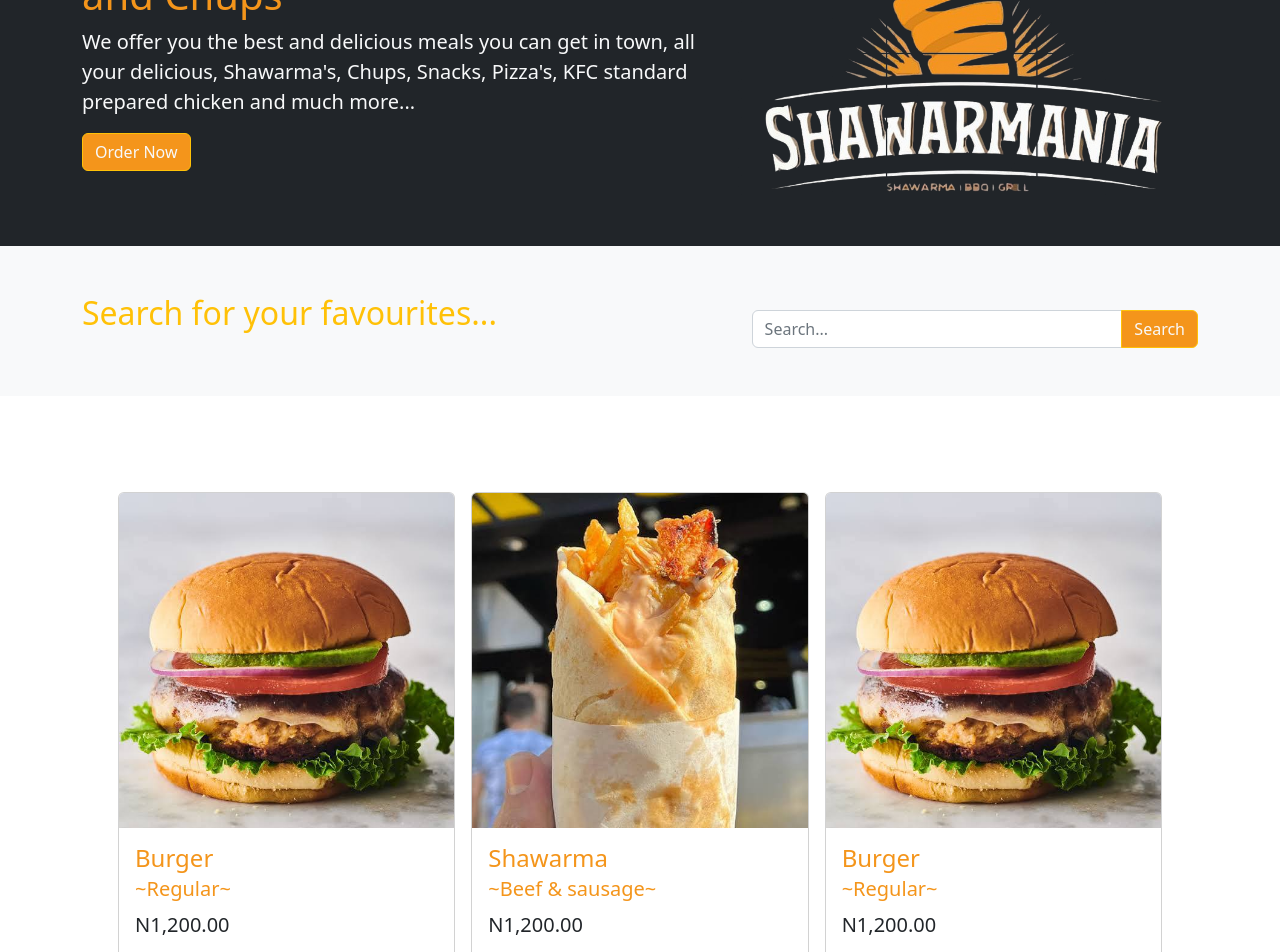
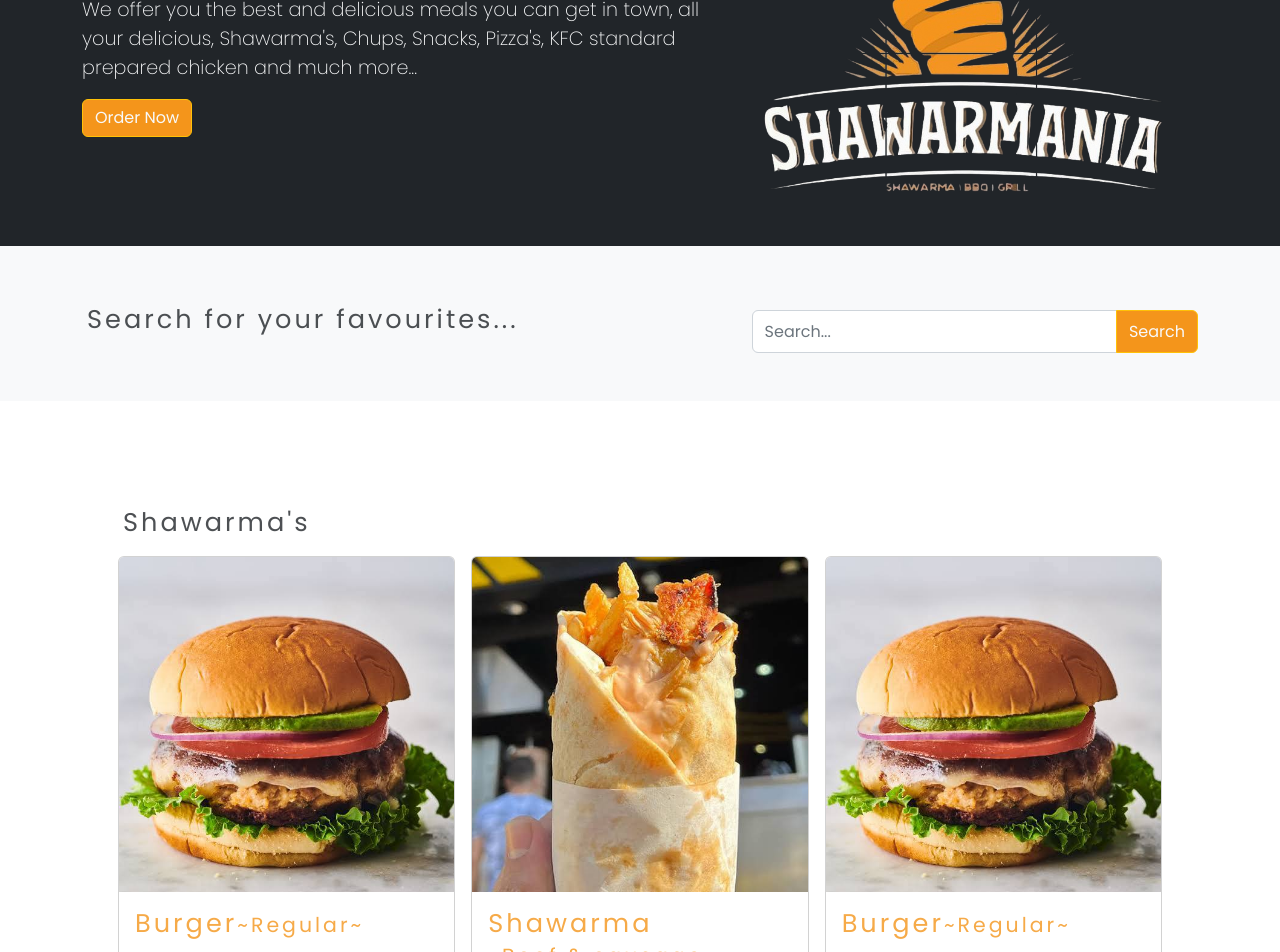
Before and after one commit to Officialibn1/Shawarmania, a React (Create React App) app: page / in a window 1280 px wide. Shown: the part 200-1152 px from the top of the page. Built offline with nearby package versions, Linux system fonts and the light colour scheme.

Commit message:
created new components

```diff
--- a/public/index.html
+++ b/public/index.html
@@ -19,6 +19,11 @@
     <!-- Bootstrap Icons CDN link -->
     <link rel="stylesheet" href="https://cdn.jsdelivr.net/npm/bootstrap-icons@1.3.0/font/bootstrap-icons.css">
 
+    <!-- Google Fonts CDN Link -->
+    <link rel="preconnect" href="https://fonts.googleapis.com">
+    <link rel="preconnect" href="https://fonts.gstatic.com" crossorigin>
+    <link href="https://fonts.googleapis.com/css2?family=Open+Sans:ital,wght@0,300;0,400;0,500;0,600;0,700;1,300;1,400&family=Poppins:ital,wght@0,100;0,200;0,300;0,400;0,500;0,600;0,700;0,800;1,100;1,200;1,300&family=Roboto+Mono:ital,wght@0,100;0,200;0,300;0,400;1,100;1,200;1,300;1,400;1,500;1,600&display=swap" rel="stylesheet">
+
     <title>React App</title>
   </head>
   <body>
--- a/src/Components/Header.jsx
+++ b/src/Components/Header.jsx
@@ -1,4 +1,7 @@
 import React from 'react';
+import { HeaderH1 } from './styles/H1H2H3';
+import { P } from './styles/P';
+
 
 const Header = () => {
     return (
@@ -6,10 +9,10 @@ const Header = () => {
             <div className="container mt-5">
                 <div className="d-lg-flex align-items-center justify-content-center">
                     <div className="text-md-start text-sm-center ">
-                        <h1 className='Text'>Shawarmania Fast Foods, Snacks and Chups</h1>
-                        <p className="lead">
+                        <HeaderH1>Shawarmania Fast Foods, Snacks and Chups</HeaderH1>
+                        <P>
                             We offer you the best and delicious meals you can get in town, all your delicious, Shawarma's, Chups, Snacks, Pizza's, KFC standard prepared chicken and much more...
-                        </p>
+                        </P>
                         <a href='#services' className="btn btn-md bg-theme btn-warning text-light">
                             Order Now
                         </a>
--- a/src/Components/Search.jsx
+++ b/src/Components/Search.jsx
@@ -1,10 +1,15 @@
 import React from 'react';
+import { FoodHeader } from './styles/FoodHeader';
 
 const Search = () => {
     return (
         <section className="bg-light p-lg-5 p-3 mb-5" id='search'>
             <div className="container d-lg-flex justify-content-between">
-                <h2 className='text-warning fw-light'>Search for your favourites...</h2>
+                <FoodHeader>
+                    <h2>
+                        Search for your favourites...
+                    </h2>
+                </FoodHeader>
                 <div className="input-group inputGroup mt-3">
                     <input type="search" className="form-control" placeholder='Search...' />
                     <button className="btn btn-warning text-light">Search</button>
--- a/src/Components/ShawarmaList.jsx
+++ b/src/Components/ShawarmaList.jsx
@@ -1,46 +1,58 @@
 import React from 'react';
+import { FoodHeader } from './styles/FoodHeader';
+import { H1 } from './styles/H1H2H3';
 
 const ShawarmaList = () => {
     return (
       <div className='container p-5' id='services'>
+
+        <FoodHeader>
+          <h1>Shawarma's</h1>
+        </FoodHeader>
+
         <div class="row row-cols-1 row-cols-md-2 row-cols-lg-3 g-3">
+
           <div class="col">
             <div class="card">
               <img src="./images/burger6.jpeg" class="card-img-top bg-light" alt="..." />
               <div class="card-body">
-                <h4 class="card-title Text">Burger <br /><span className='lead'>~Regular~</span></h4>
-                <p class="card-text lead">N1,200.00</p>
+                <H1 class="card-title Text">Burger<span>~Regular~</span></H1>
+                <p class="card-text Number">N1,200.00</p>
               </div>
               <div className="card-footer text-end">
                 <a href="/" className='Text btn btn-warning text-light'>Order Now</a>
               </div>
             </div>
           </div>
+
           <div class="col">
             <div class="card">
               <img src="./images/shawarma.jpeg" class="card-img-top bg-light" alt="..." />
               <div class="card-body">
-                <h4 class="card-title Text">Shawarma <br /><span className='lead'>~Beef & sausage~</span></h4>
-                <p class="card-text lead">N1,200.00</p>
+                <H1 class="card-title Text">Shawarma <br /><span>~Beef & sausage~</span></H1>
+                <p class="card-text Number">N1,200.00</p>
               </div>
               <div className="card-footer text-end">
                 <a href="/" className='Text btn btn-warning text-light'>Order Now</a>
               </div>
             </div>
           </div>
+
           <div class="col">
             <div class="card">
               <img src="./images/burger6.jpeg" class="card-img-top bg-light" alt="..." />
               <div class="card-body">
-                <h4 class="card-title Text">Burger <br /><span className='lead'>~Regular~</span></h4>
-                <p class="card-text lead">N1,200.00</p>
+                <H1 class="card-title Text">Burger<span>~Regular~</span></H1>
+                <p class="card-text Number">N1,200.00</p>
               </div>
               <div className="card-footer text-end">
                 <a href="/" className='Text btn btn-warning text-light'>Order Now</a>
               </div>
             </div>
           </div>
+
         </div>
+
       </div>
     );
 }
--- /dev/null
+++ b/src/Components/styles/FoodHeader.jsx
@@ -0,0 +1,19 @@
+import styled from "styled-components";
+
+export const FoodHeader = styled.div`
+    padding: 10px 5px;
+
+    h1{
+        font-size: clamp(1.2em, 2vw, 2em);
+        opacity: .8;
+        letter-spacing: 3px;
+        font-weight: 400;
+    }
+
+    h2{
+        font-size: clamp(1em, 2vw, 2em);
+        opacity: .8;
+        letter-spacing: 3px;
+        font-weight: 400;
+    }
+`
--- /dev/null
+++ b/src/Components/styles/H1H2H3.jsx
@@ -0,0 +1,20 @@
+import styled from "styled-components";
+
+export const H1 = styled.h1`
+    font-size: clamp(1em, 2vw, 2em);
+    opacity: .8;
+    letter-spacing: 3px;
+    font-weight: 400;
+    color:  rgb(244,149,27);
+
+    span{
+        font-size: clamp(.8em, 1vw, 2em);
+    }
+    `
+
+export const HeaderH1 = styled.h1`
+    font-size: clamp(1.5em, 2vw, 2em);
+    font-weight: 300;
+    opacity: .9;
+    color:  rgb(244,149,27);
+`
--- /dev/null
+++ b/src/Components/styles/P.jsx
@@ -0,0 +1,6 @@
+import styled from "styled-components";
+
+export const P = styled.p`
+    font-size: clamp(1em, 1.5vw, 1.5em);
+    font-weight: 200;
+`
--- a/src/index.css
+++ b/src/index.css
@@ -1,12 +1,12 @@
 
-body {
+/* body {
   margin: 0;
   font-family: -apple-system, BlinkMacSystemFont, 'Segoe UI', 'Roboto', 'Oxygen',
   'Ubuntu', 'Cantarell', 'Fira Sans', 'Droid Sans', 'Helvetica Neue',
   sans-serif;
   -webkit-font-smoothing: antialiased;
   -moz-osx-font-smoothing: grayscale;
-}
+} */
 
 code {
   font-family: source-code-pro, Menlo, Monaco, Consolas, 'Courier New',
@@ -17,6 +17,8 @@ code {
   padding: 0;
   margin: 0;
   box-sizing: border-box;
+  /* font-family: 'Roboto Mono', monospace; */
+  font-family: 'Poppins', sans-serif;
 }
 
 :root {
@@ -33,6 +35,11 @@ code {
 
 .Text{
   color: var(--text-theme);
+}
+
+.Number {
+  font-family: 'Roboto Mono', monospace;
+  font-weight: 300;
 }
 
 .P{
```
